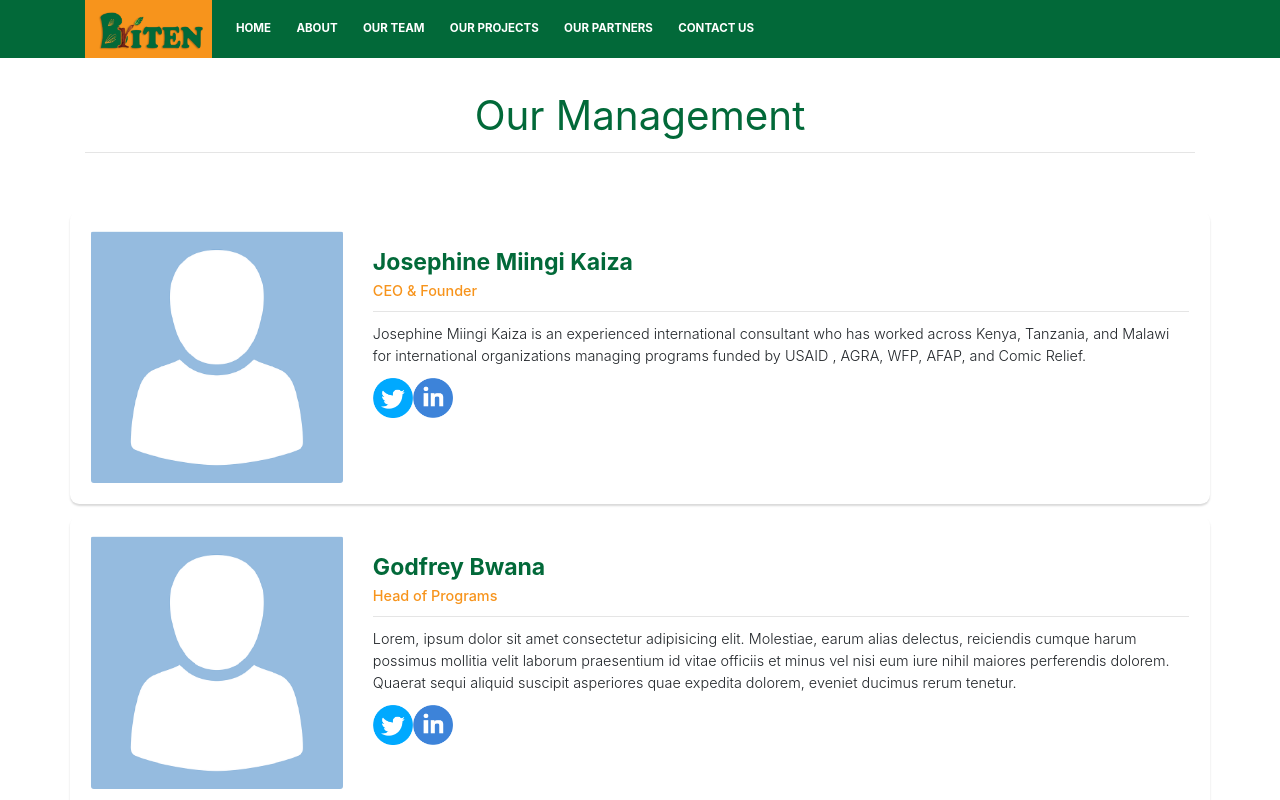
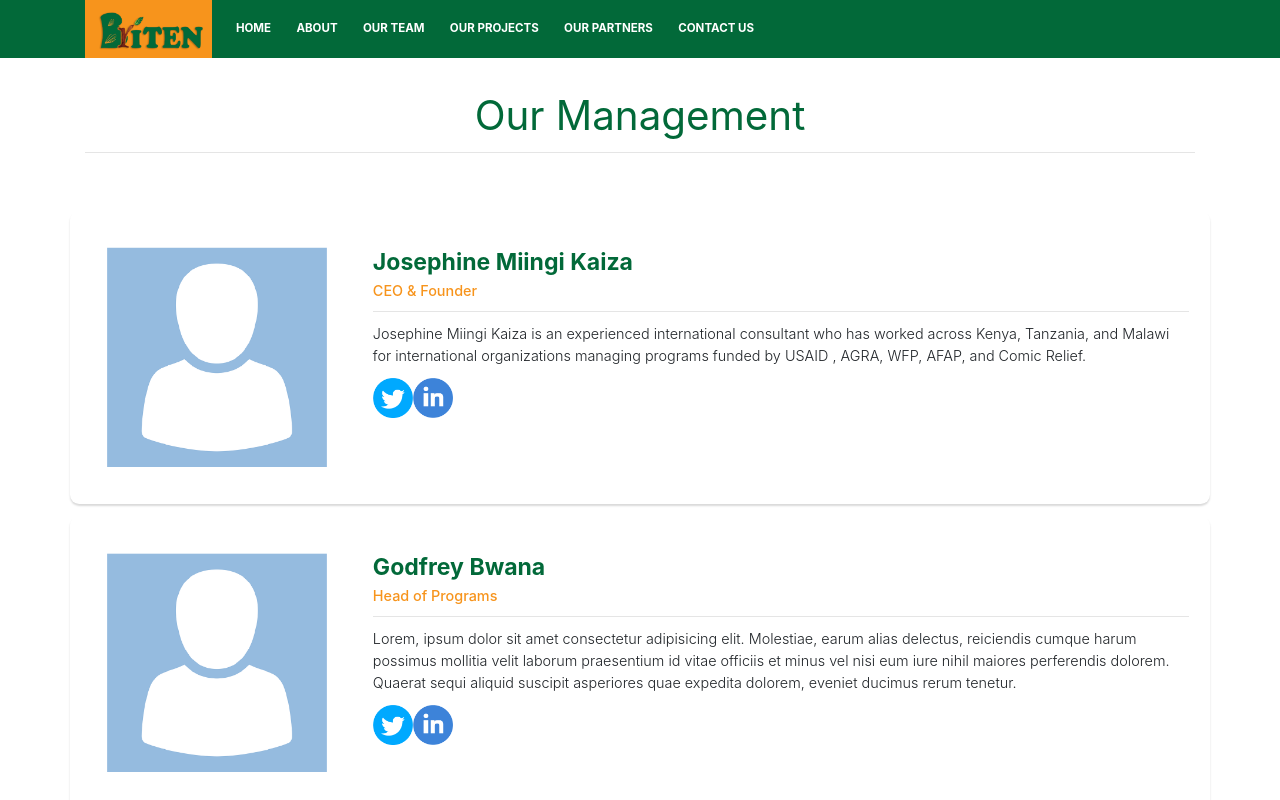
Before and after one commit to nate-brytec/b-web, a Nuxt app: page /team in a window 1280 px wide. Shown: the top 800 px of the page. Built offline with nearby package versions, Linux system fonts and the light colour scheme.

Commit message:
Resized images on the team page

```diff
--- a/components/Details.vue
+++ b/components/Details.vue
@@ -3,7 +3,7 @@
     <div class="person mt-3" v-for="member in team" :key="member.id">
       <b-row>
         <b-col sm="12" md="3" class="text-right">
-          <b-img rounded src="../static/img/placeholder.png" fluid alt="person"></b-img>
+          <b-img class="person-img" rounded src="../static/img/placeholder.png" fluid alt="person"></b-img>
         </b-col>
         <b-col sm="12" md="9" class="mt-4">
           <h2 class="display-5 green">{{ member.name }}</h2>
@@ -173,4 +173,8 @@ export default {
 .person:hover {
   box-shadow: 1px 1px 8px #cacaca;
 }
+
+.person-img {
+  padding: 1.4rem;
+}
 </style>
```
